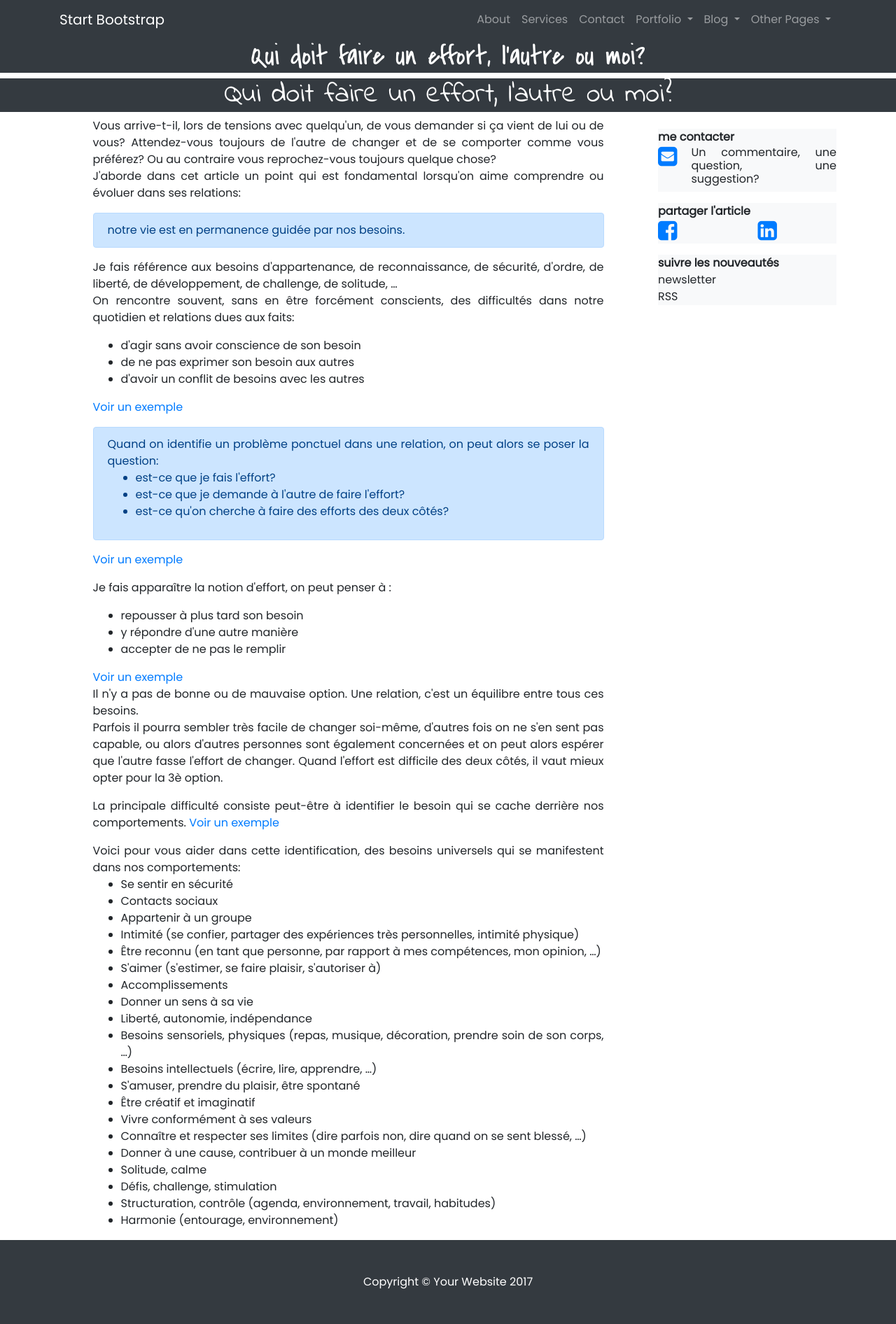
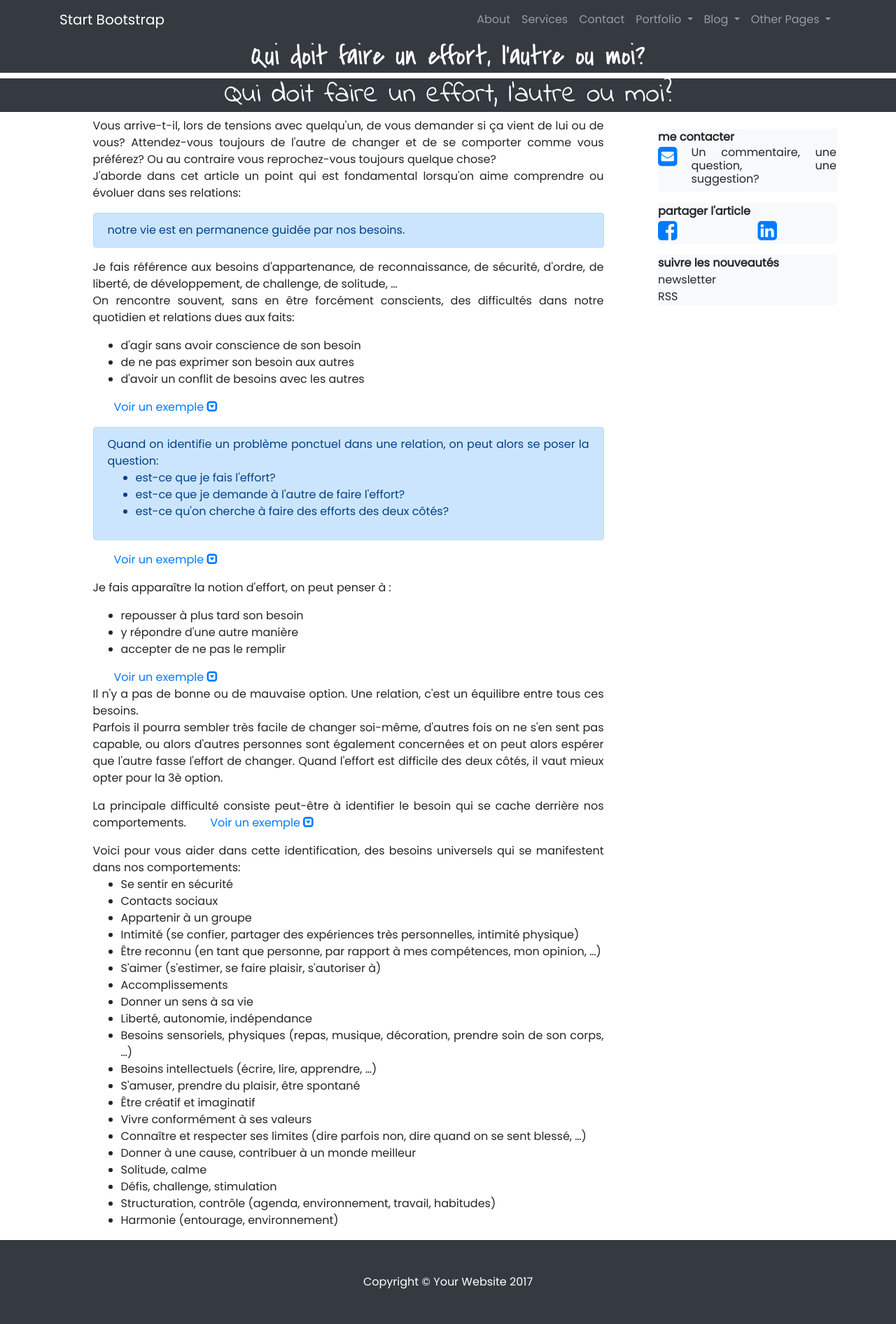
Before and after one commit to OrgaEvolutions/Nathoup.github.io, a Jekyll site: the page built from articles/besoins.html, in a window 1280 px wide. Shown: the whole page at 70% size. Built offline with Jekyll 4.4.1, drawn with Linux system fonts in a browser that asks for light colours; nearby versions of some CDN libraries; some web fonts are replaced.

Commit message:
Update article_layout.html

```diff
--- a/_includes/article_layout.html
+++ b/_includes/article_layout.html
@@ -12,14 +12,14 @@
   {% when 'exemple' %}
     {% capture id_count %}{%increment counter%}{% endcapture %}
 
-    <a data-toggle="collapse" href="#collapseExample{{id_count}}" aria-expanded="false" aria-controls="collapseExample{{id_count}}">
-      Voir un exemple
+    <a data-toggle="collapse" href="#collapseExample{{id_count}}" aria-expanded="false" aria-controls="collapseExample{{id_count}}" style="margin-left : 30px;">
+      Voir un exemple <span class="glyphicon glyphicon-collapse-down"></span>
     </a>
 
 
     <div class="collapse" id="collapseExample{{id_count}}">
       <div class="card card-body">
-          <p class="text-dark" style="margin-left : 10px;">
+          <p class="text-dark" style="margin-left : 30px;">
               <span class="glyphicon glyphicon-hand-right"></span>
               <i>
 
```
